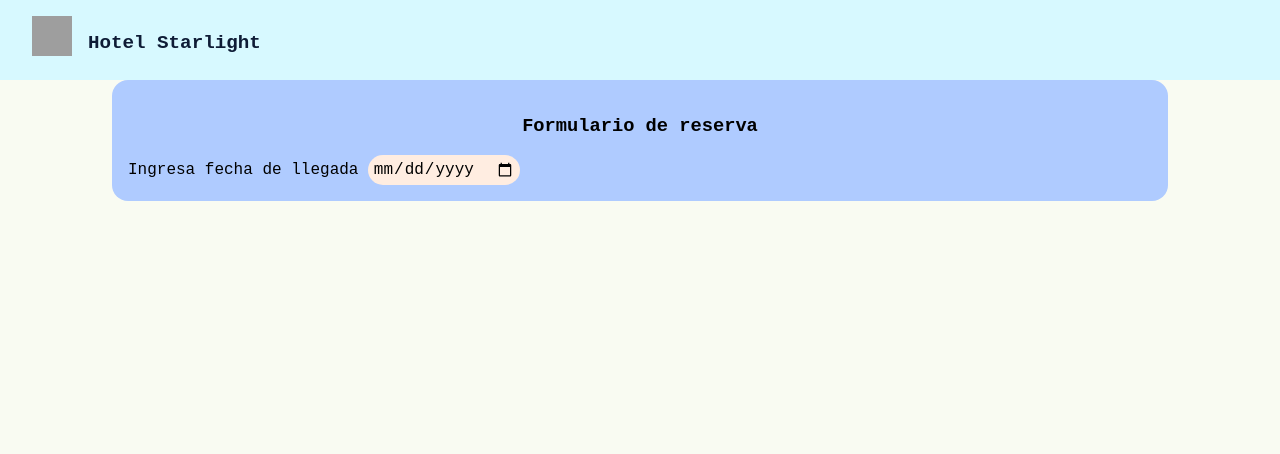
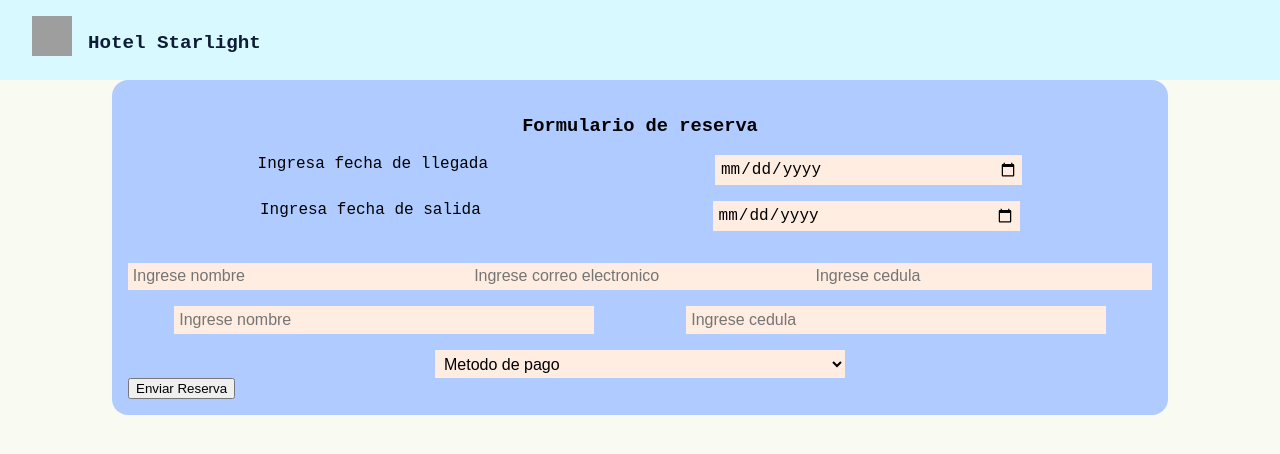
Before and after one commit to GenesisUVM/Startlight, a React (Vite) app in the folder startlight_hotel/: page / in a window 1280 px wide. Shown: the top 454 px of the page. Built offline with nearby package versions, Linux system fonts and the light colour scheme; grey boxes are pictures that could not be loaded.

Commit message:
formulario reserva

```diff
--- a/startlight_hotel/src/componentes/FormReserva.css
+++ b/startlight_hotel/src/componentes/FormReserva.css
@@ -16,10 +16,33 @@ justify-content: center;
     justify-content: center;
 }
 
-.formReserva input{
+.labelFecha{
+    display: flex;
+    flex-direction: row;
+    justify-content:space-around ;
+    margin: 1rem;
+}
+
+.fecha{
+    width: 30%;
     font-size: 1rem;
     padding: 0.3rem;
-    border-radius: 1rem;
     background: #FFEDE1;
     border-style: none;
 }
+
+.inputs{
+    display: flex;
+    width: 40%;
+    margin: auto;
+    font-size: 1rem;
+    padding: 0.3rem;
+    background: #FFEDE1;
+    border-style: none;
+    margin-top: 1rem;
+}
+
+.labelPersona{
+    display: flex;
+    justify-content: center;
+}
--- a/startlight_hotel/src/componentes/FormReserva.jsx
+++ b/startlight_hotel/src/componentes/FormReserva.jsx
@@ -6,7 +6,28 @@ function FormReservas(){
         <div className='contReserva'>
             <form className="formReserva">
                 <h3 className='tituloForm'>Formulario de reserva</h3>
-                <label htmlFor="fechaIngreso"> Ingresa fecha de llegada <input type="date" id='fechaIngreso' min='28-10-2024' max='28-03-2025'/></label>
+               <label className='labelFecha' > Ingresa fecha de llegada <input type="date" className='fecha' min='28-10-2024' max='28-03-2025'/></label>
+               <label className='labelFecha'> Ingresa fecha de salida <input type="date" className='fecha' min='28-10-2024' max='28-03-2025'/></label>
+               <label className='labelPersona' >
+                <input type="name" placeholder='Ingrese nombre' className='inputs' required  />
+                <input type="email" placeholder='Ingrese correo electronico' className='inputs' required />
+                <input type="number" placeholder='Ingrese cedula' className='inputs' required />
+               </label>
+               <label className='labelPersona' >
+                <input type="name" placeholder='Ingrese nombre' className='inputs'  />
+                <input type="number" placeholder='Ingrese cedula' className='inputs'  />
+               </label>
+               <select name='select' className='inputs'>
+                <option disabled selected value >Metodo de pago</option>
+                <option value="1">Tarjeta credito</option>
+                <option value="2">Tarjeta debito</option>
+                <option value="3">Trasferencia bancaria</option>
+                <option value="4">Binance</option>
+                <option value="5">Zelle</option>
+                <option value="6">Efectivo</option>
+               </select>
+
+               <button>Enviar Reserva</button>
             </form>
         </div>
 
```
